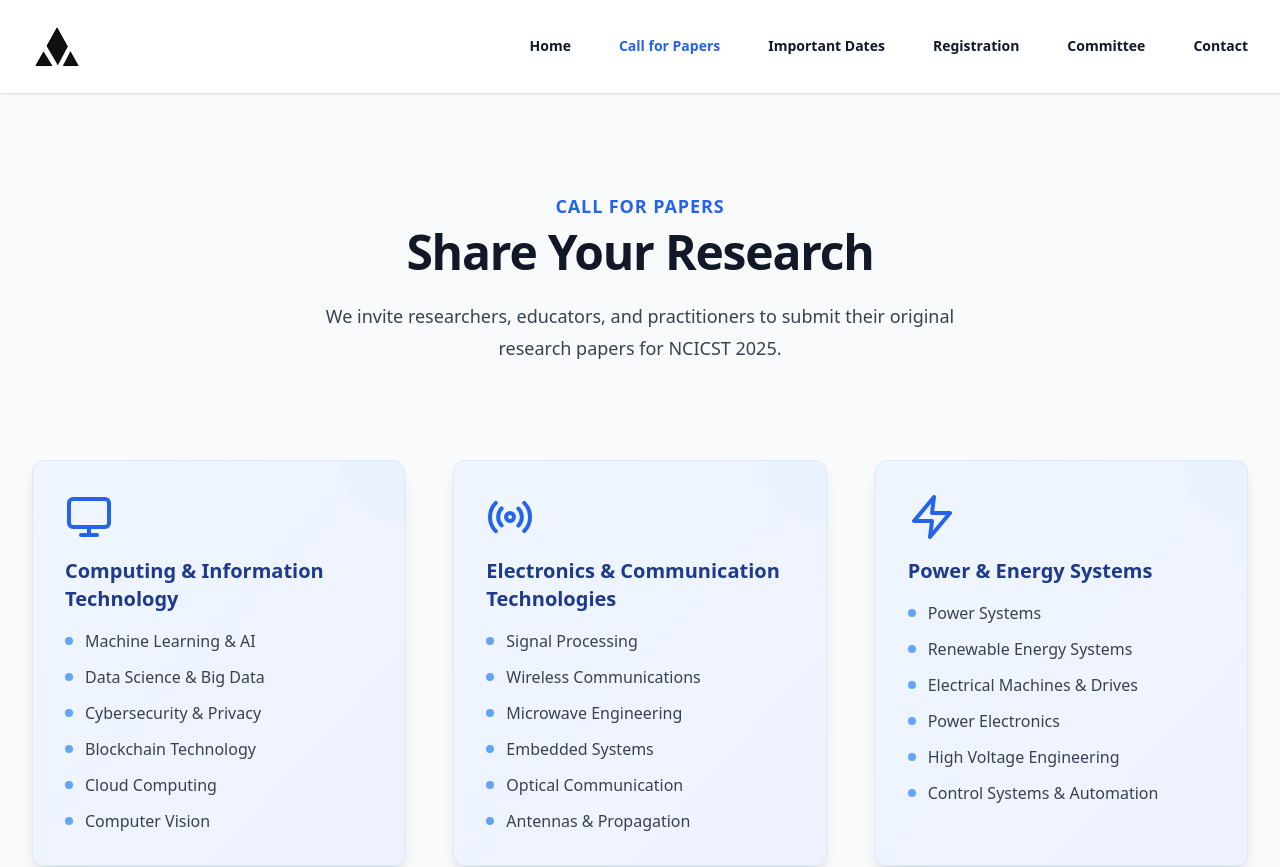
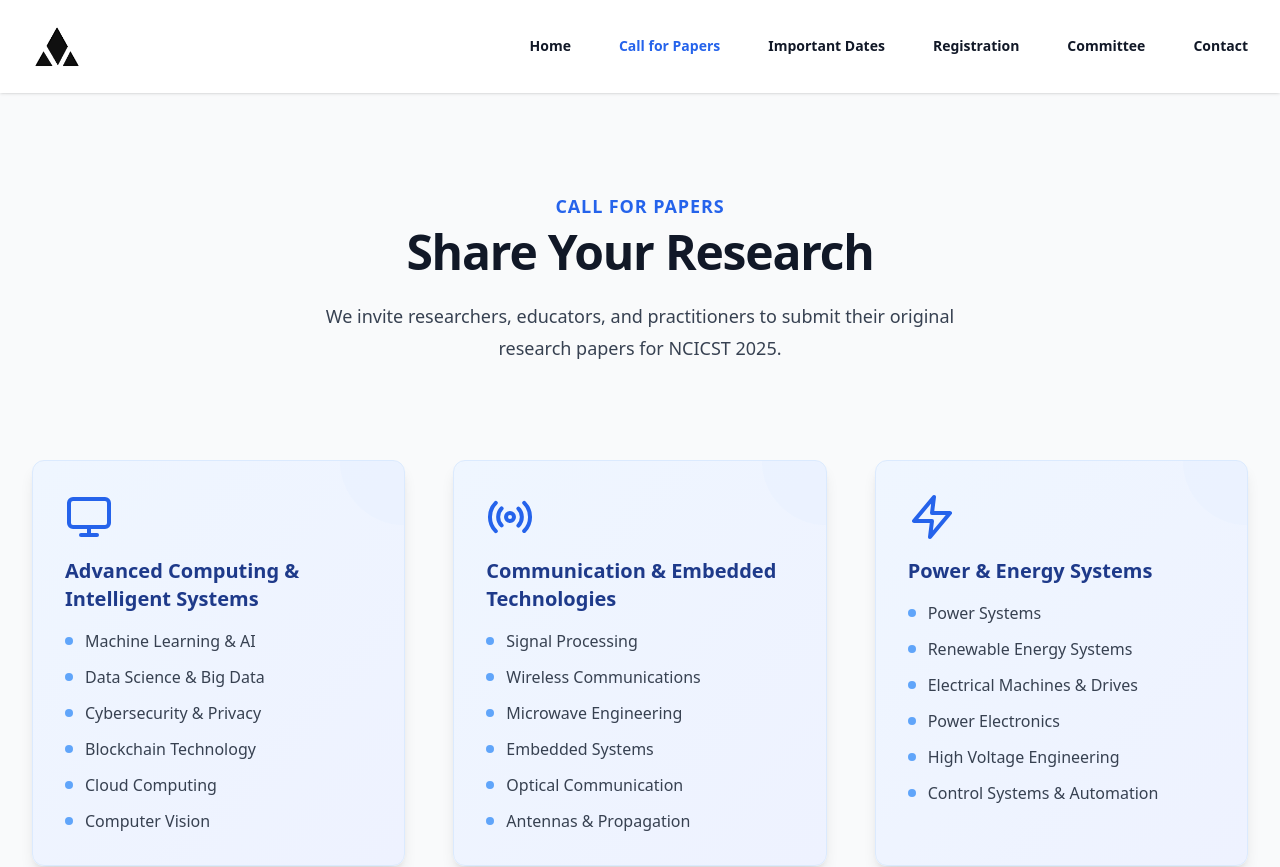
Before and after one commit to GVN101/conference-website, a React (Vite) app in the folder project/: page /call-for-paper in a window 1280 px wide. Shown: the top 867 px of the page. Built offline with nearby package versions, Linux system fonts and the light colour scheme.

Commit message:
changed again

```diff
--- a/project/src/pages/CallForPaper.tsx
+++ b/project/src/pages/CallForPaper.tsx
@@ -35,7 +35,7 @@ export default function CallForPaper() {
           <div className="grid grid-cols-1 sm:grid-cols-2 lg:grid-cols-3 gap-12">
             {[
               {
-                title: "Computing & Information Technology ",
+                title: "Advanced Computing & Intelligent Systems",
                 icon: <Monitor className="w-12 h-12 text-blue-600" />,
                 content: [
                   "Machine Learning & AI",
@@ -47,7 +47,7 @@ export default function CallForPaper() {
                 ]
               },
               {
-                title: "Electronics & Communication Technologies ",
+                title: "Communication & Embedded Technologies",
                 icon: <Radio className="w-12 h-12 text-blue-600" />,
                 content: [
                   "Signal Processing",
```
